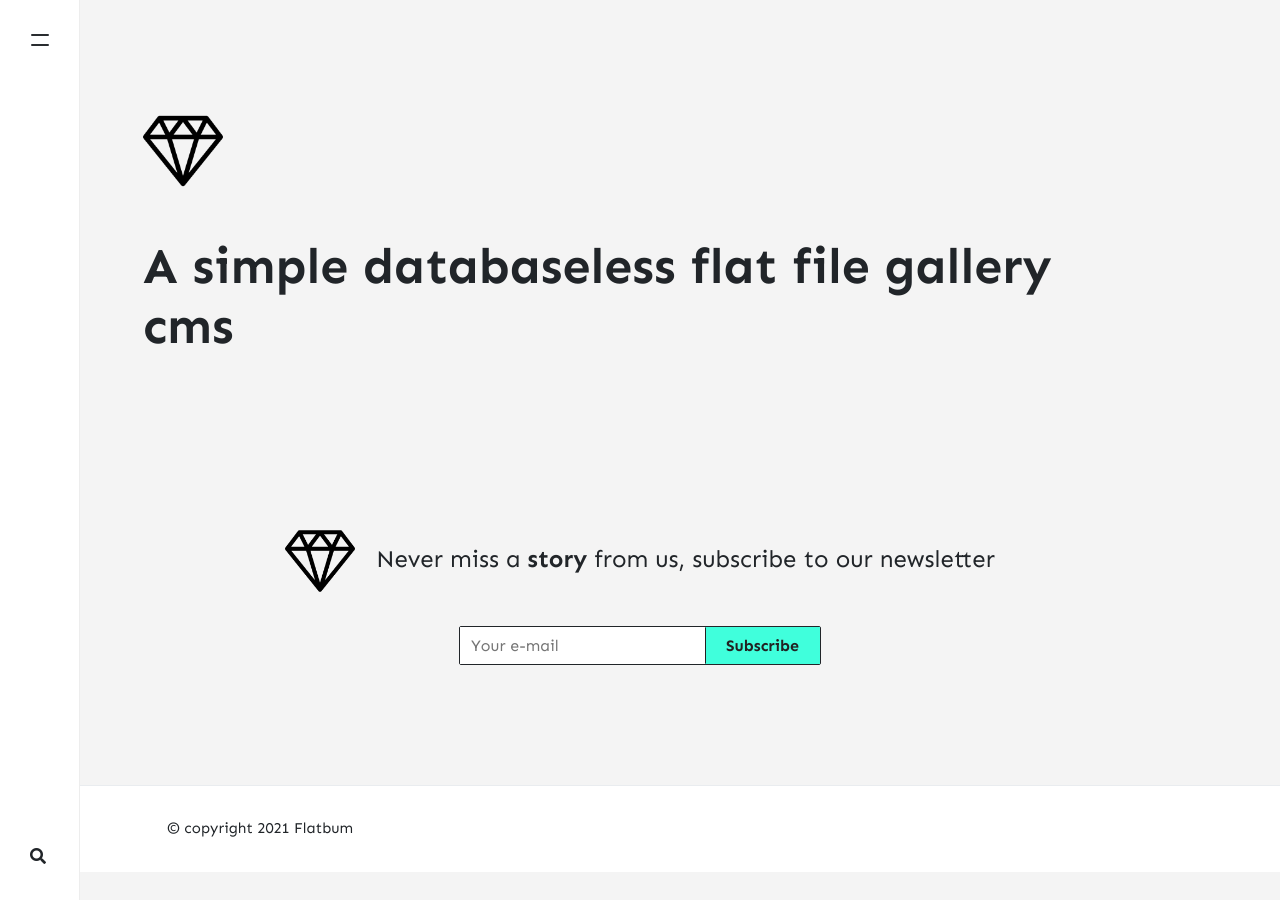
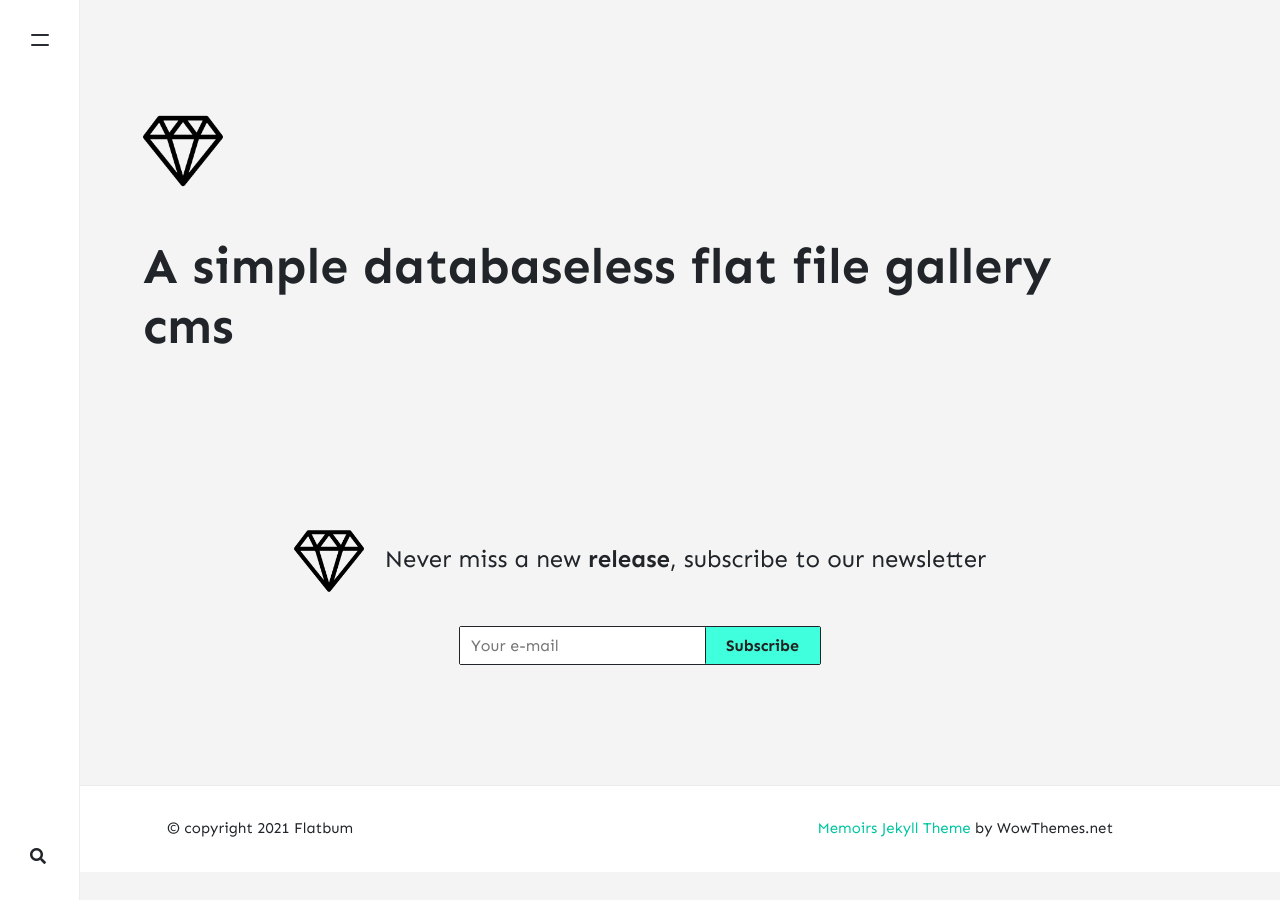
Before and after one commit to shoaiyb/docs.flatbum, a Jekyll site: the page built from index.html, in a window 1280 px wide. Built offline with Jekyll 4.4.1, drawn with Linux system fonts in a browser that asks for light colours; nearby versions of some CDN libraries; the list of posts is cut into pages by our own code; comment, search, counter and statistics services are not loaded.

Commit message:
Update default.html

```diff
--- a/_layouts/default.html
+++ b/_layouts/default.html
@@ -52,9 +52,9 @@
     <ul>
         <h3>Navigation</h3>
         <li><a href="{{ site.baseurl }}/">Home</a></li>
-        <li><a href="{{ site.baseurl }}/about">About <span class="badge badge-primary">Memoirs Jekyll Theme</span></a></li>
-        <li><a target="_blank" href="https://bootstrapstarter.com/bootstrap-templates/jekyll-theme-memoirs/">Get Memoirs</a></li>
-        <li><a href="{{ site.baseurl }}/contact">Contact</a></li>
+        <li><a href="{{ site.baseurl }}/about">About<span class="badge badge-primary">Memoirs Jekyll Theme</span></a></li>
+        <li><a href="https://forum.flatbum.ga/">Forum</a></li>
+        <li><a href="{{ site.baseurl }}/contribute">Contribute</a></li>
     </ul>
 </nav>
 
@@ -94,7 +94,7 @@
     <!-- Newsletter
     ================================================== -->
     <div class="newsletter text-center">
-        <span class="h4"><img src="{{ site.baseurl }}/{{ site.logo }}" class="newsletter-logo" alt="{{site.title}}"> &nbsp; Never miss a <b>story</b> from us, subscribe to our newsletter</span>
+        <span class="h4"><img src="{{ site.baseurl }}/{{ site.logo }}" class="newsletter-logo" alt="{{site.title}}"> &nbsp; Never miss a new <b>release</b>, subscribe to our newsletter</span>
         <form action="{{site.mailchimp-list}}" method="post" name="mc-embedded-subscribe-form" class="wj-contact-form validate" target="_blank" novalidate>
             <div class="mc-field-group d-inline-flex">
             <input type="email" placeholder="Your e-mail" name="EMAIL" class="required email" id="mce-EMAIL" autocomplete="on" required>
@@ -114,9 +114,9 @@
             <div class="col-md-6 col-sm-12 text-center text-lg-left">
                 © copyright {{ site.time | date: "%Y" }} {{ site.name }}
             </div>
-            <!-- <div class="col-md-6 col-sm-12 text-center text-lg-right">
+            <div class="col-md-6 col-sm-12 text-center text-lg-right">
                 <a target="_blank" href="https://www.wowthemes.net/memoirs-free-jekyll-theme/">Memoirs Jekyll Theme</a> by WowThemes.net
-            </div> -->
+            </div>
         </div>
     </div>
 </footer>
```
